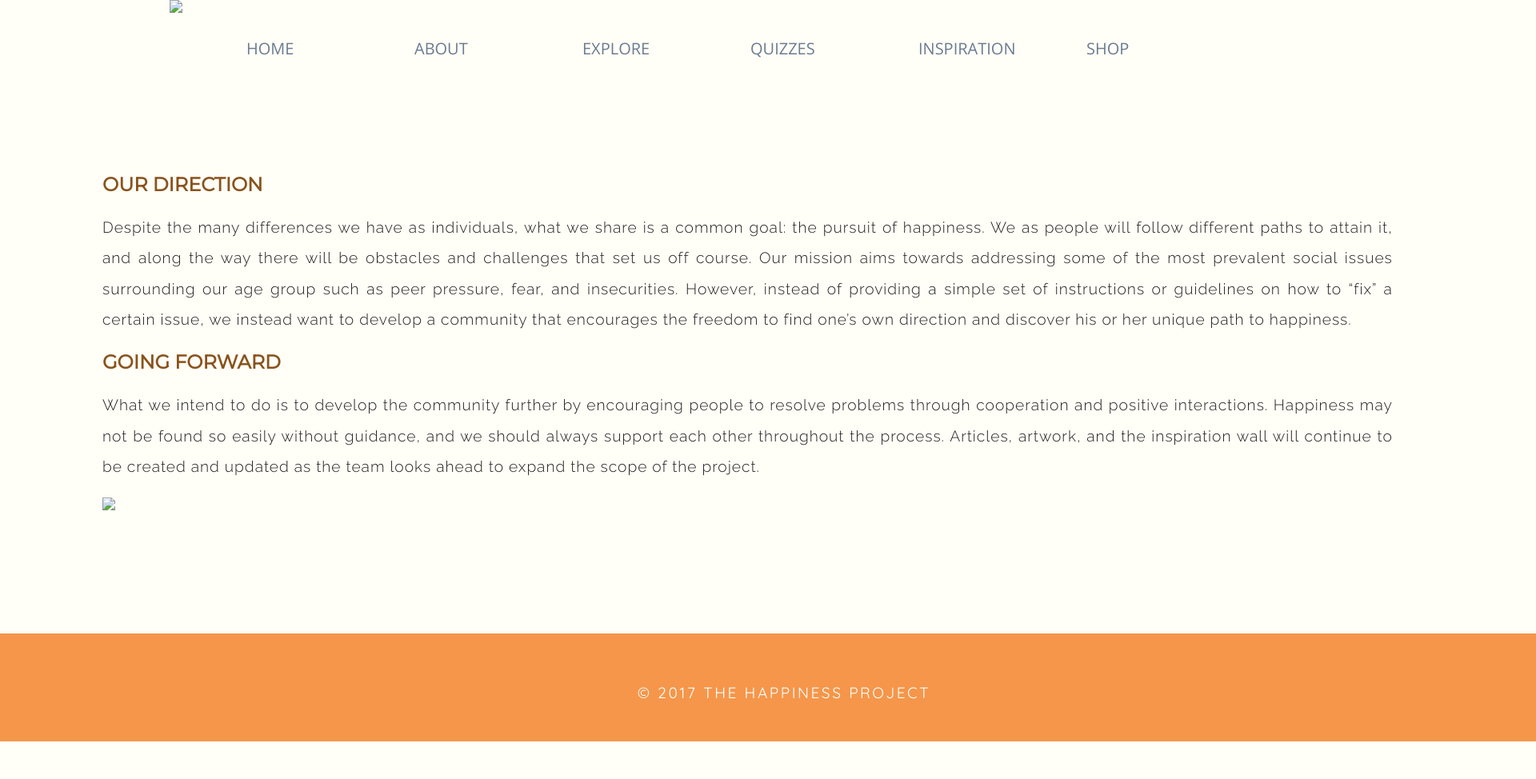
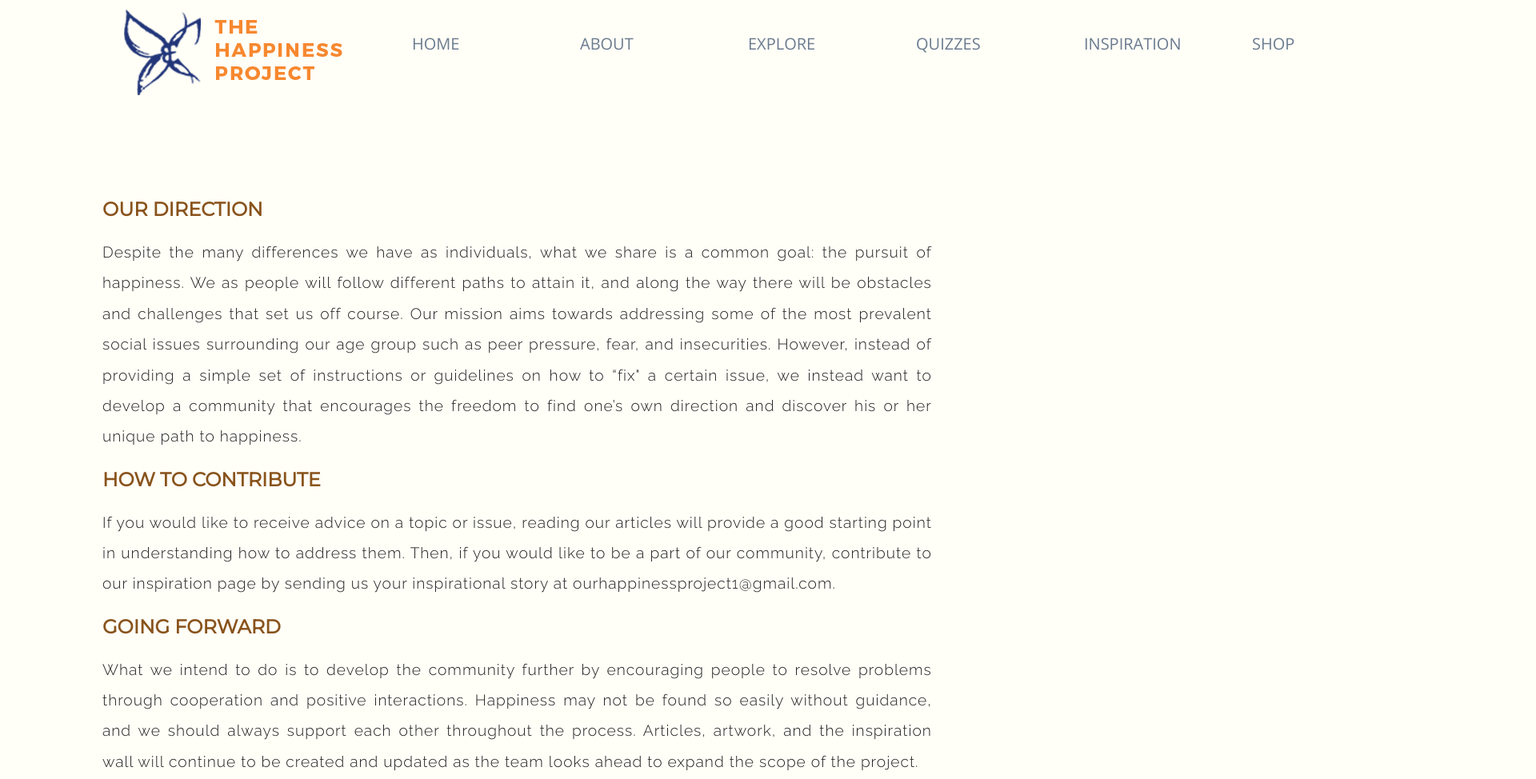
Before and after one commit to tchenbrian/The-Happiness-Project, a plain HTML site: page about.html in a window 1280 px wide. Shown: the top 974 px of the page at 80% size, 1920 px wide, since content can reach past the window. Before the commit the page ends 927 px from the top, so only its background shows below. Drawn offline with nearby package versions, Linux system fonts and the light colour scheme; a web font is replaced by a local one.

Commit message:
about
about

```diff
--- a/about.html
+++ b/about.html
@@ -2,10 +2,10 @@
 <html>
 <head>
     <title>The Happiness Project</title>
-    <link rel="shortcut icon" href="../HappinessProject/favicon.png" type="image/x-icon">
-    <link rel="stylesheet" type ="text/css" href="../HappinessProject/styles/style.css">
-    <link rel="stylesheet" type ="text/css" href="../HappinessProject/styles/index.css">
-    <link rel="stylesheet" type ="text/css" href="../HappinessProject/styles/nav.css">
+    <link rel="shortcut icon" href="favicon.png" type="image/x-icon">
+    <link rel="stylesheet" type ="text/css" href="styles/style.css">
+    <link rel="stylesheet" type ="text/css" href="styles/index.css">
+    <link rel="stylesheet" type ="text/css" href="styles/nav.css">
     <link href="https://fonts.googleapis.com/css?family=Raleway:200,300,400,700" rel="stylesheet">
     <link href="https://fonts.googleapis.com/css?family=Playfair+Display|Roboto:200,300,400,700" rel="stylesheet">
     <link href="https://fonts.googleapis.com/css?family=Open+Sans" rel="stylesheet">
@@ -15,8 +15,8 @@
 </head>
 <body>
     <div id="mobile-header">
-    <img src="../HappinessProject/images/hamburger_menu.png" id="mobile-icon" onclick="displayNav()">
-    <img src="../HappinessProject/logo.png" id="mobile-logo">
+    <img src="images/hamburger_menu.png" id="mobile-icon" onclick="displayNav()">
+    <img src="logo.png" id="mobile-logo">
     </div>
     <nav>
         <ul class="nav_ul" id="mobile-nav">
@@ -31,7 +31,7 @@
 
     <nav>
         <ul class="nav_ul" id="desktop-nav">
-            <img src="../HappinessProject/logo.png">
+            <img src="logo.png">
             <li class="nav_li"><a href="index.html">Home</a></li>
             <li class="nav_li"><a href="about.html">About</a></li>
             <li class="nav_li"><a href="explore.html">Explore</a></li>
@@ -42,22 +42,36 @@
     </nav>
 <div id="about">
 
-<h2 class="aboutTitle">Our Direction</h2>
+<div class="aboutContainer">
 
-<p class="aboutDesc">Despite the many differences we have as individuals, what we share is a common goal: the pursuit of happiness. We as people will follow different paths to attain it, and along the way there will be obstacles and challenges that set us off course. Our mission aims towards addressing some of the most prevalent social issues surrounding our age group such as peer pressure, fear, and insecurities. However, instead of providing a simple set of instructions or guidelines on how to “fix” a certain issue, we instead want to develop a community that encourages the freedom to find one’s own direction and discover his or her unique path to happiness.</p>
+    <h2 class="aboutTitle">Our Direction</h2>
 
-<h2 class="aboutTitle">Going Forward </h2>
+    <p class="aboutDesc">Despite the many differences we have as individuals, what we share is a common     goal: the pursuit of happiness. We as people will follow different paths to attain it, and along        the way there will be obstacles and challenges that set us off course. Our mission aims towards      addressing some of the most prevalent social issues surrounding our age group such as peer pressure,    fear, and insecurities. However, instead of providing a simple set of instructions or guidelines on    how to “fix" a certain issue, we instead want to develop a community that encourages the freedom to    find one’s own direction and discover his or her unique path to happiness.</p>
 
 
-<p class="aboutDesc">What we intend to do is to develop the community further by encouraging people to resolve problems through cooperation and positive interactions. Happiness may not be found so easily without guidance, and we should always support each other throughout the process. Articles, artwork, and the inspiration wall will continue to be created and updated as the team looks ahead to expand the scope of the project.</p>
+</div>
 
-<img src="../HappinessProject/images/bg.png">
+<div class="aboutContainer">
+
+    <h2 class="aboutTitle">How To Contribute</h2>
+
+    <p class="aboutDesc">If you would like to receive advice on a topic or issue, reading our articles      will provide a good starting point in understanding how to address them. Then, if you would like        to be a part of our community, contribute to our inspiration page by sending us your inspirational      story at ourhappinessproject1@gmail.com. </p>
+
+</div>
+
+<div class="aboutContainer">
+
+    <h2 class="aboutTitle">Going Forward </h2>
+
+    <p class="aboutDesc">What we intend to do is to develop the community further by encouraging people to resolve problems through cooperation and positive interactions. Happiness may not be found so easily without guidance, and we should always support each other throughout the process. Articles, artwork, and the inspiration wall will continue to be created and updated as the team looks ahead to expand the scope of the project.</p>
+
+</div>
 
 </div>
 
 <footer>
-    <p id="footerText">© 2017 The Happiness Project</p>
+    <p id="footerText">&copy; 2017 The Happiness Project</p>
 </footer>
-<script src="../HappinessProject/scripts/nav.js"></script>
+<script src="scripts/nav.js"></script>
 </body>
 </html>
```
